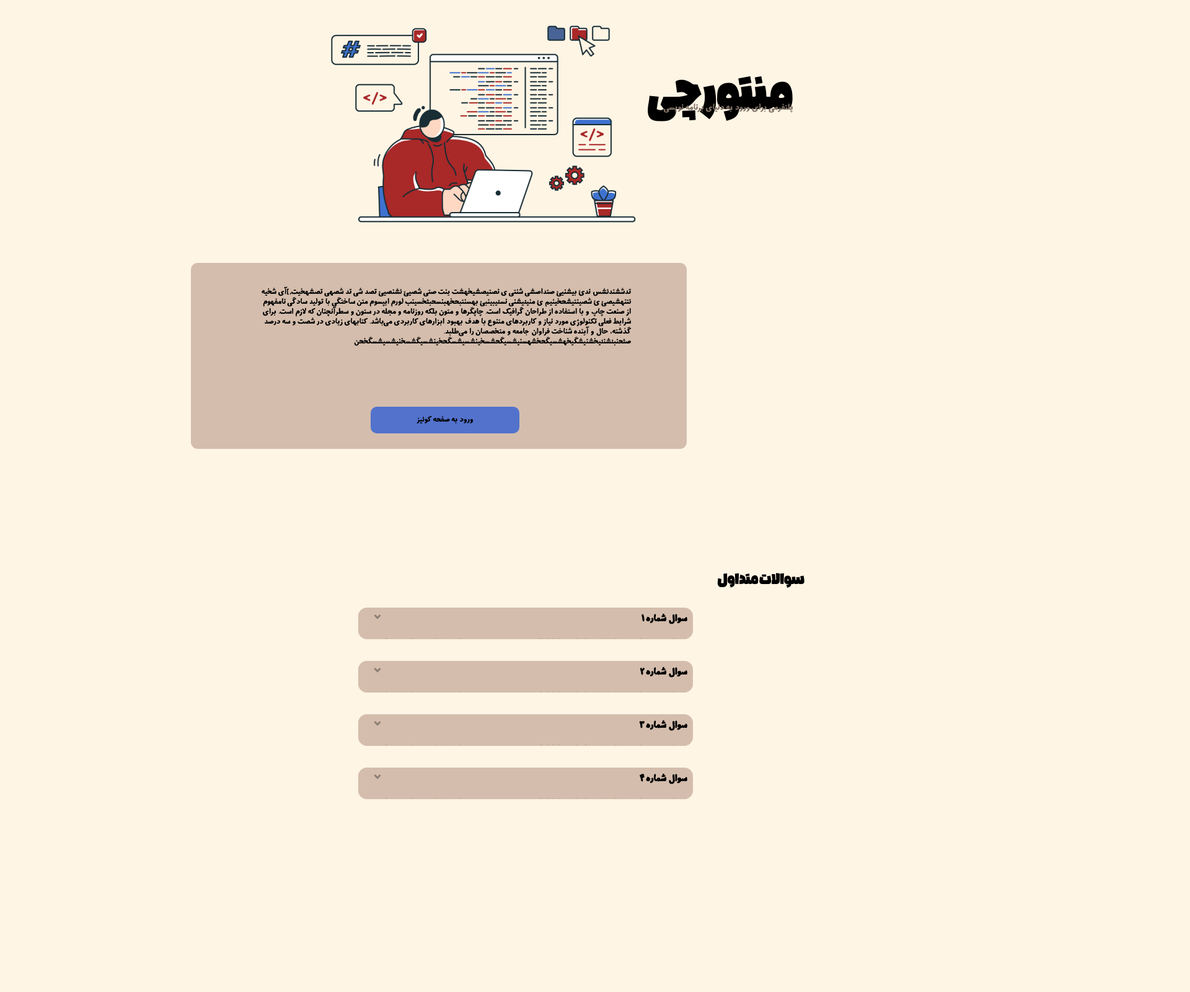
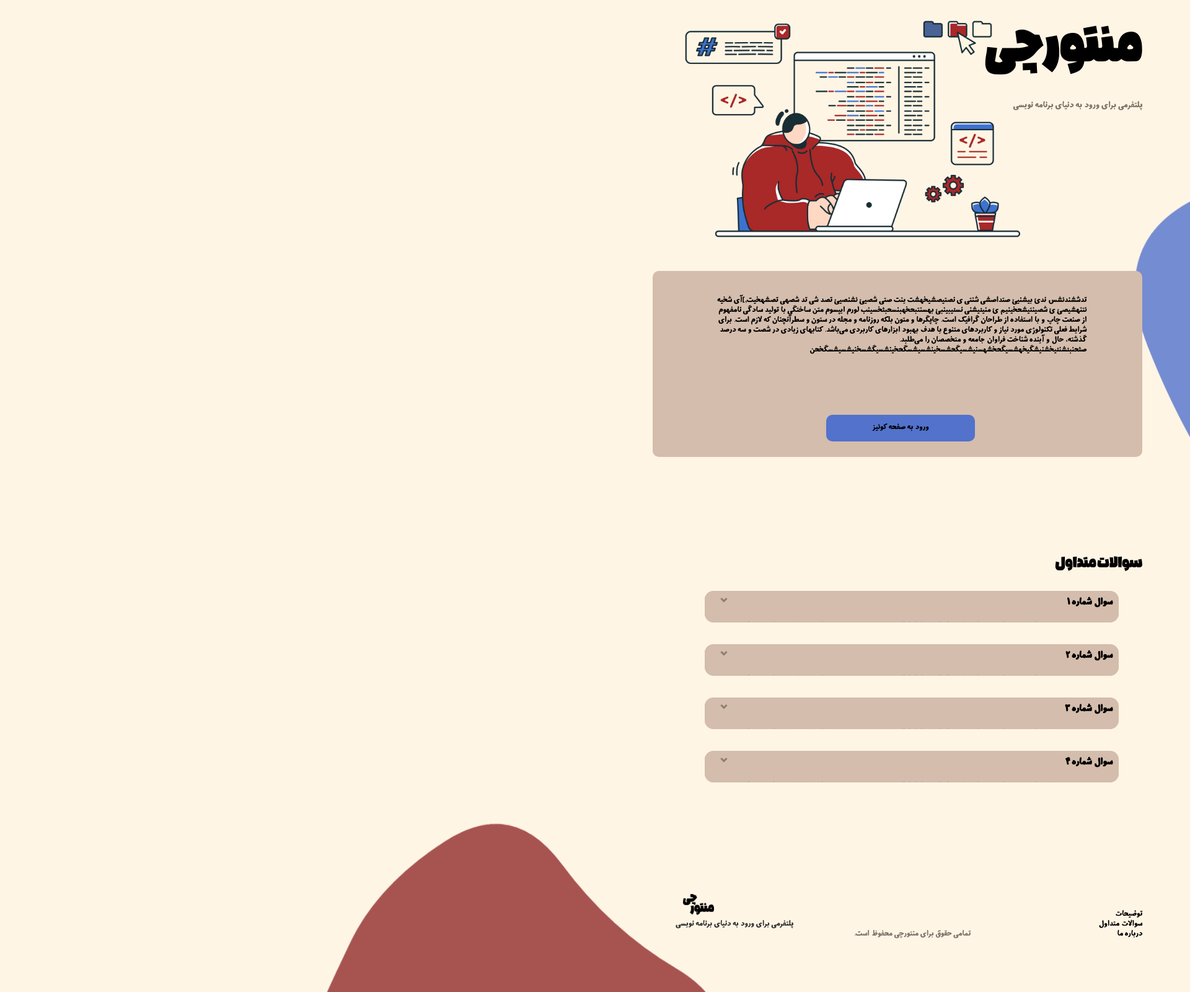
Before and after one commit to suunsett/Mentorchi, a plain HTML site: page homepage.html in a window 1280 px wide. Shown: the part 160-1760 px from the top of the page at 62% size, 1920 px wide, since content can reach past the window. Drawn offline with nearby package versions, Linux system fonts and the light colour scheme.

Commit message:
home pages

```diff
--- a/homepage.css
+++ b/homepage.css
@@ -16,8 +16,8 @@
 body{
     background: #FFF5E5;
     font-family: 'MahboubehMehravar', sans-serif;
+    overflow-x: hidden;
     height: 250vh;
-    overflow-x: hidden;
 }
 .container{
     position: relative;
@@ -25,7 +25,7 @@ body{
     justify-content: center;
 }
 .container .header{
-    background: #c8ae9c;
+    background: #D4BDAC;
     width: 800px;
     height: 80px;
     position: fixed;
@@ -35,6 +35,7 @@ body{
     margin: 0px 315px;
     border-bottom-left-radius: 10px;
     border-bottom-right-radius: 10px;
+    z-index: 4;
 }
 .container .nav-bar .nav-btn{
     background: none;
@@ -82,18 +83,23 @@ body{
     left: 300px;
     width: 50px;
 }
+
+.main .start{
+    position: relative;
+    top: 30px;
+}
 .main .start .image{
-    width: 50%;
+    width: 55%;
     position: relative;
-    right: 35%;
-    top: 180px;
+    right: 30%;
+    top: 140px;
 }
 .main .start h1{
     font-family: 'plasma';
     position: absolute;
-    font-size: 6em;
+    font-size: 6.5em;
     right: 21%;
-    top: 35%;
+    top: 40%;
 }
 .main .start p{
     font-family: 'MahboubehMehravar', sans-serif;
@@ -102,22 +108,25 @@ body{
     font-size: 1.1em;
     bottom: 10px;
     color: #807267;
-    top: -40px;
+    top: -110px;
 }
 .main .description{
-    width: 800px;
+    width: 790px;
     height: 300px;
     background: #D4BDAC;
-    right: 440px;
-    border-radius: 11px;
+    right: 21%;
+    top: -770px;
+    border-radius: 10px;
     position: relative;
     margin: 200px 0px;
+    z-index: 2;
 }
 .main .description p{
     width: 600px;
-    position: absolute;
+    position: relative;
     right: 90px;
     top: 40px;
+    z-index: 2;
 }
 .main .description .quiz-link{
     background: #5272CC;
@@ -137,18 +146,24 @@ body{
     color: black;
     font: 'MahboubehMehravar', sans-serif;
 }
-.main .blob-container .blob{
-    width: 50%;
+.main .bblob-container .blue-blob{
+    width: 60%;
     position: relative;
-    left: 400px;
+    left: 430px;
     opacity: 80%;
+    z-index: 1;
+}
+
+.question{
+    position: relative;
+    margin-top: -810px;
 }
 
 .question h1{
     font-family: plasma, sans-serif;
     font-size: 1.7em;
     position: relative;
-    right: 250px;
+    right: 21%;
     margin-bottom: 25px;
   }
 
@@ -166,20 +181,19 @@ body{
     font-family: 'MahboubehMehravar', sans-serif;
     background: #D4BDAC;
     color: #333333;
-    width:95%;
+    width:85%;
     padding-left:20px;
-    padding-right: 20px;
+    padding-right: 55px;
     margin-top: 20px;
     margin-bottom:20px;
   }
 
   .faq {
-    width: 50%;
-    margin: 0 auto;
+    width: 60%;
     border: none;
     border-radius: 14px;
     position: relative;
-    right: 110px;
+    right: 24%;
   }
 
   .faq label {
@@ -247,3 +261,40 @@ body{
     font-size: 18px;
     color: black;
 }
+
+.main .rblob-container .red-blob{
+    width: 60%;
+    position: relative;
+    left: -900px;
+    opacity: 80%;
+    z-index: 1;
+}
+
+.footer{
+    position: relative;
+    z-index: 3;
+    margin-top: -800px;
+}
+.footer .footer-link a{
+    position: relative;
+    right: 21%;
+    top: 74px;
+    color: #000000;
+    text-decoration: none;
+}
+ .footer .image{
+    position: relative;
+    right: 75%;
+    width: 50px;
+ }
+ .footer .text{
+    position: relative;
+    right: 65%;
+    color: #333333;
+ }
+ .footer .rights{
+    display: flex;
+    justify-content: center;
+    align-items: center;
+    color: #807267;
+ }
--- a/homepage.html
+++ b/homepage.html
@@ -30,6 +30,9 @@
                 <img src="Mentorchii/final hero frrrrrrr.png" alt="" class="image">
                 <h1>منتورچی</h1>
                 <p>پلتفرمی برای ورود به دنیای برنامه نویسی</p>
+            </div>
+            <div class="bblob-container">
+                <img src="attachments/blue homepage blob.png" alt="just a blob" class="blue-blob">
             </div>
             <div class="description">
                 <p>
@@ -86,9 +89,19 @@
                         </p>
                     </label>
                 </div>
+                <div class="rblob-container">
+                    <img src="attachments/red homepage blob.png" alt="just a red blob" class="red-blob">
+                </div>
         </main>
         <footer class="footer">
-
+            <div class="footer-link">
+                <a href="">توضیحات</a><br>
+                <a href="">سوالات متداول</a><br>
+                <a href="">درباره ما</a>
+            </div>
+            <a href=""><img src="mentorChi-logo.png" alt="logo" class="image"></a>
+            <p class="text">پلتفرمی برای ورود به دنیای برنامه نویسی</p>
+            <p class="rights">تمامی حقوق برای منتورچی محفوظ است.</p>
         </footer>
     <script src="script.js"></script>
 </body>
```
